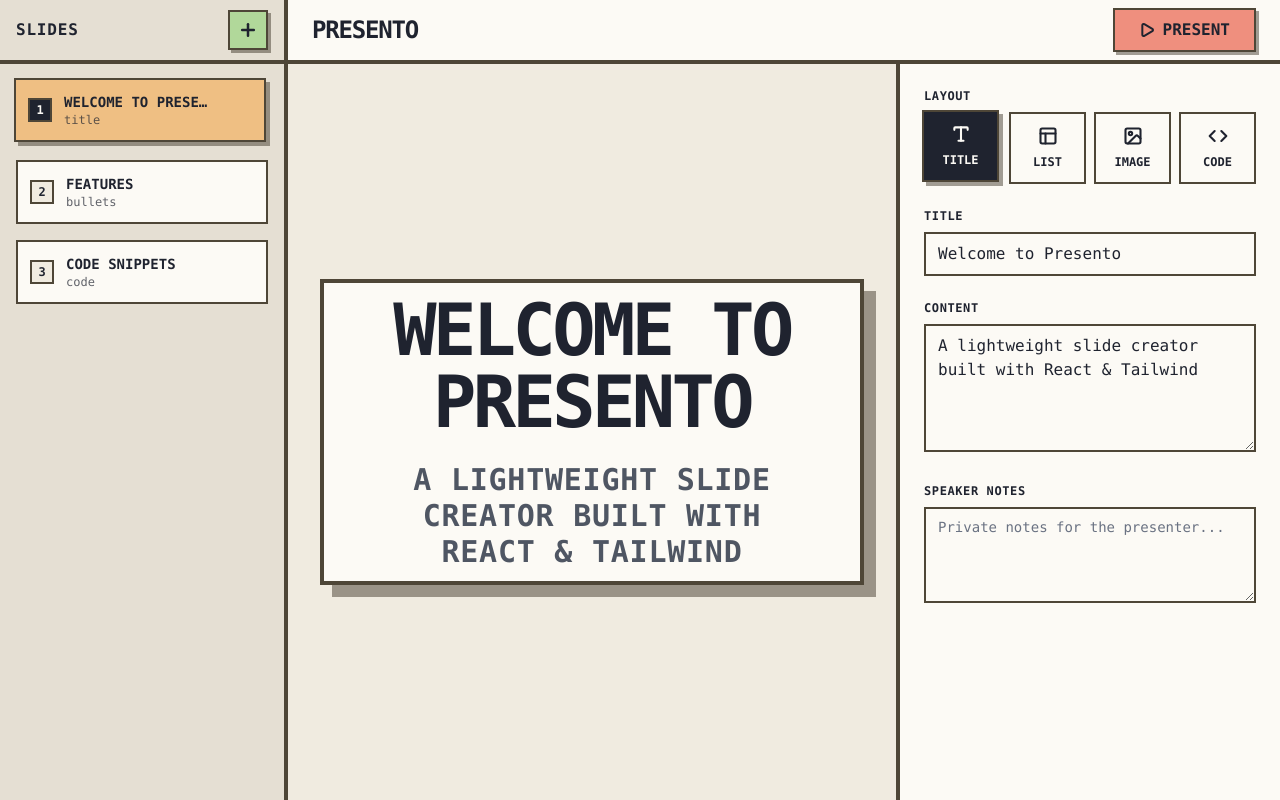
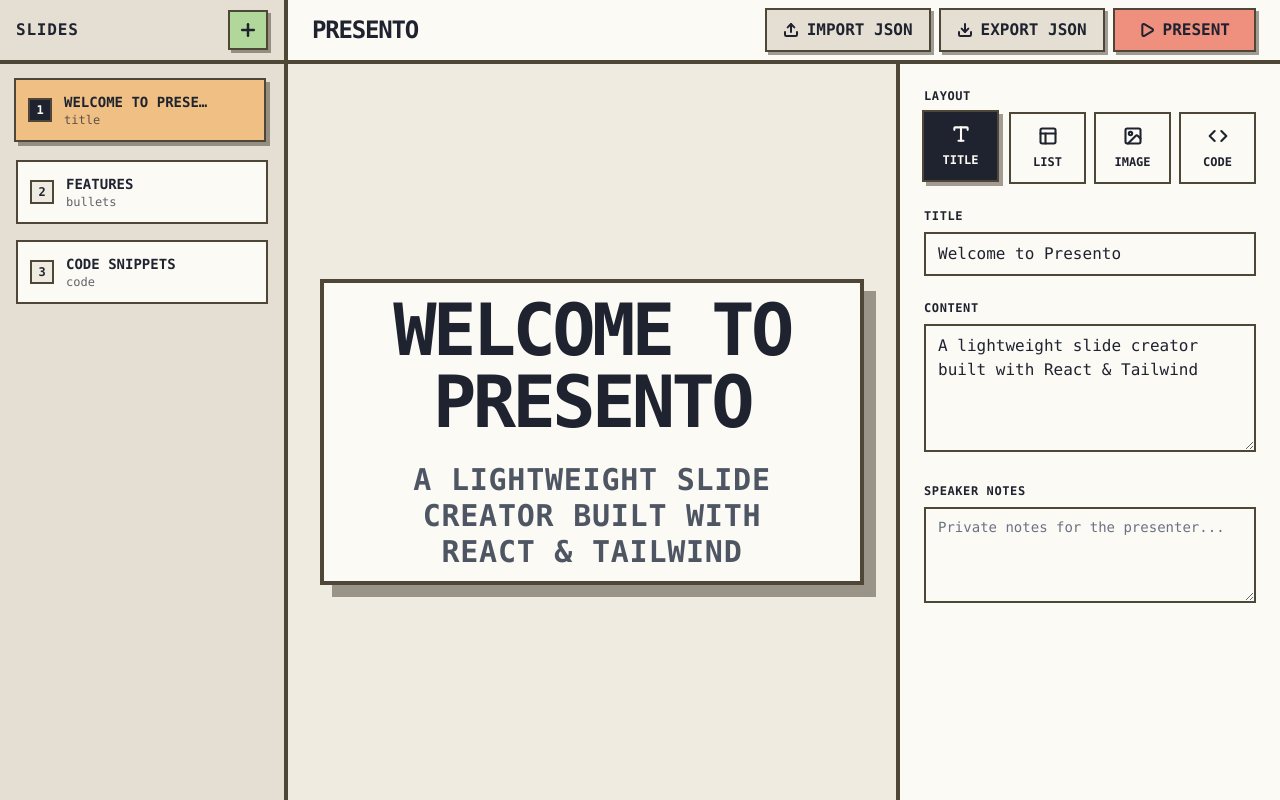
Before and after one commit to lbogerd/presento, a React (Vite) app: page / in a window 1280 px wide. Built offline with nearby package versions, Linux system fonts and the light colour scheme.

Commit message:
feat: add manual JSON import/export functionality for slide decks

```diff
--- a/src/App.tsx
+++ b/src/App.tsx
@@ -1,10 +1,16 @@
-import { useState, useEffect, useCallback } from "react";
+import {
+  useState,
+  useEffect,
+  useCallback,
+  useRef,
+  type ChangeEvent,
+} from "react";
 import { SlideViewer } from "./components/SlideViewer";
 import { SlideEditor } from "./components/SlideEditor";
 import { SlideList } from "./components/SlideList";
 import { useLocalStorage } from "./hooks/useLocalStorage";
 import type { Slide } from "./types";
-import { Play, X } from "lucide-react";
+import { Play, X, Upload, Download } from "lucide-react";
 
 const INITIAL_SLIDES: Slide[] = [
   {
@@ -22,7 +28,7 @@ const INITIAL_SLIDES: Slide[] = [
       "Real-time preview",
       "Dark mode support",
       "Local storage persistence",
-      "Export to JSON (coming soon)",
+      "Manual JSON import/export",
     ],
   },
   {
@@ -45,6 +51,7 @@ function App() {
     () => slides[0]?.id ?? INITIAL_SLIDES[0].id
   );
   const [isPresenting, setIsPresenting] = useState(false);
+  const fileInputRef = useRef<HTMLInputElement>(null);
 
   const activeSlideIndex = slides.findIndex((s) => s.id === activeSlideId);
   const activeSlide = slides[activeSlideIndex];
@@ -91,6 +98,62 @@ function App() {
       setActiveSlideId(slides[activeSlideIndex - 1].id);
     }
   }, [activeSlideIndex, slides]);
+
+  const handleExportSlides = () => {
+    const payload = {
+      version: 1,
+      exportedAt: new Date().toISOString(),
+      slides,
+    };
+
+    const blob = new Blob([JSON.stringify(payload, null, 2)], {
+      type: "application/json",
+    });
+    const url = URL.createObjectURL(blob);
+    const downloadLink = document.createElement("a");
+    downloadLink.href = url;
+    downloadLink.download = `presento-slides-${
+      new Date().toISOString().split("T")[0]
+    }.json`;
+    document.body.appendChild(downloadLink);
+    downloadLink.click();
+    downloadLink.remove();
+    URL.revokeObjectURL(url);
+  };
+
+  const handleImportSlides = async (event: ChangeEvent<HTMLInputElement>) => {
+    const file = event.target.files?.[0];
+    if (!file) return;
+
+    try {
+      const text = await file.text();
+      const parsed = JSON.parse(text);
+      const importedSlides = Array.isArray(parsed)
+        ? parsed
+        : Array.isArray(parsed.slides)
+        ? parsed.slides
+        : null;
+
+      if (!importedSlides || importedSlides.length === 0) {
+        throw new Error("No slides found in file");
+      }
+
+      const sanitizedSlides: Slide[] = importedSlides.map((slide: Slide) => ({
+        ...slide,
+        id: slide.id || crypto.randomUUID(),
+      }));
+
+      setSlides(sanitizedSlides);
+      setActiveSlideId(sanitizedSlides[0].id);
+    } catch (error) {
+      console.error(error);
+      window.alert(
+        "Failed to import slides. Please verify the JSON file and try again."
+      );
+    } finally {
+      event.target.value = "";
+    }
+  };
 
   // Keyboard navigation
   useEffect(() => {
@@ -183,6 +246,27 @@ function App() {
             Presento
           </h1>
           <div className="flex items-center gap-2">
+            <input
+              ref={fileInputRef}
+              type="file"
+              accept="application/json"
+              className="hidden"
+              onChange={handleImportSlides}
+            />
+            <button
+              onClick={() => fileInputRef.current?.click()}
+              className="flex items-center gap-2 px-4 py-2 bg-(--color-panel) border-2 border-(--color-border) text-(--color-text) font-bold uppercase hover:bg-(--color-surface-muted) transition-none shadow-[3px_3px_0px_0px_var(--shadow-strong)] active:translate-x-0.5 active:translate-y-0.5 active:shadow-none cursor-pointer"
+            >
+              <Upload size={16} strokeWidth={3} />
+              Import JSON
+            </button>
+            <button
+              onClick={handleExportSlides}
+              className="flex items-center gap-2 px-4 py-2 bg-(--color-panel) border-2 border-(--color-border) text-(--color-text) font-bold uppercase hover:bg-(--color-surface-muted) transition-none shadow-[3px_3px_0px_0px_var(--shadow-strong)] active:translate-x-0.5 active:translate-y-0.5 active:shadow-none cursor-pointer"
+            >
+              <Download size={16} strokeWidth={3} />
+              Export JSON
+            </button>
             <button
               onClick={() => setIsPresenting(true)}
               className="flex items-center gap-2 px-6 py-2 bg-(--color-danger) border-2 border-(--color-border) text-(--color-text) font-bold uppercase hover:bg-(--color-text) hover:text-(--color-danger) transition-none shadow-[3px_3px_0px_0px_var(--shadow-strong)] active:translate-x-0.5 active:translate-y-0.5 active:shadow-[1px_1px_0px_0px_var(--shadow-soft)] cursor-pointer"
```
Also changed, not shown: 1 other file (tests, documents, lock files or other folders).
